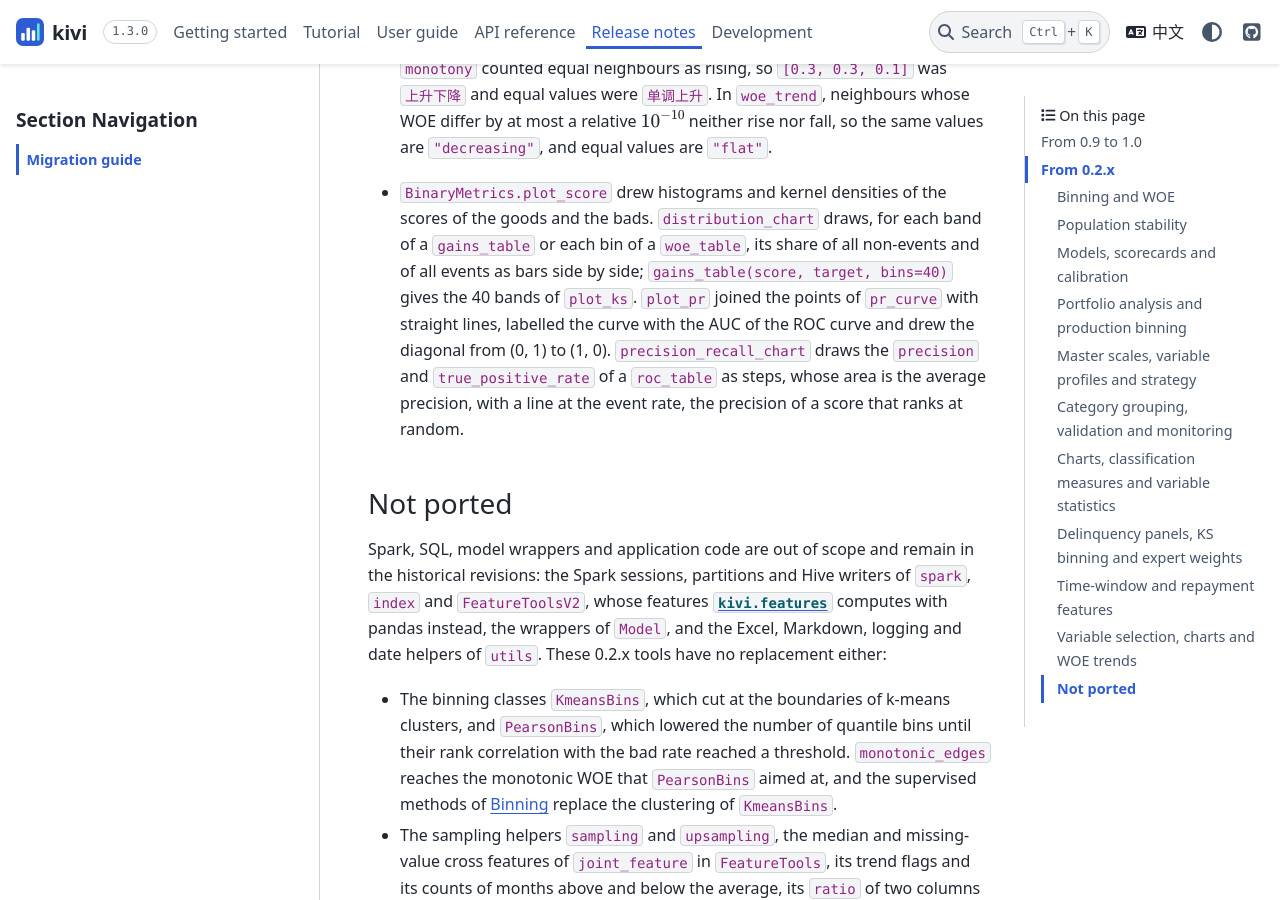
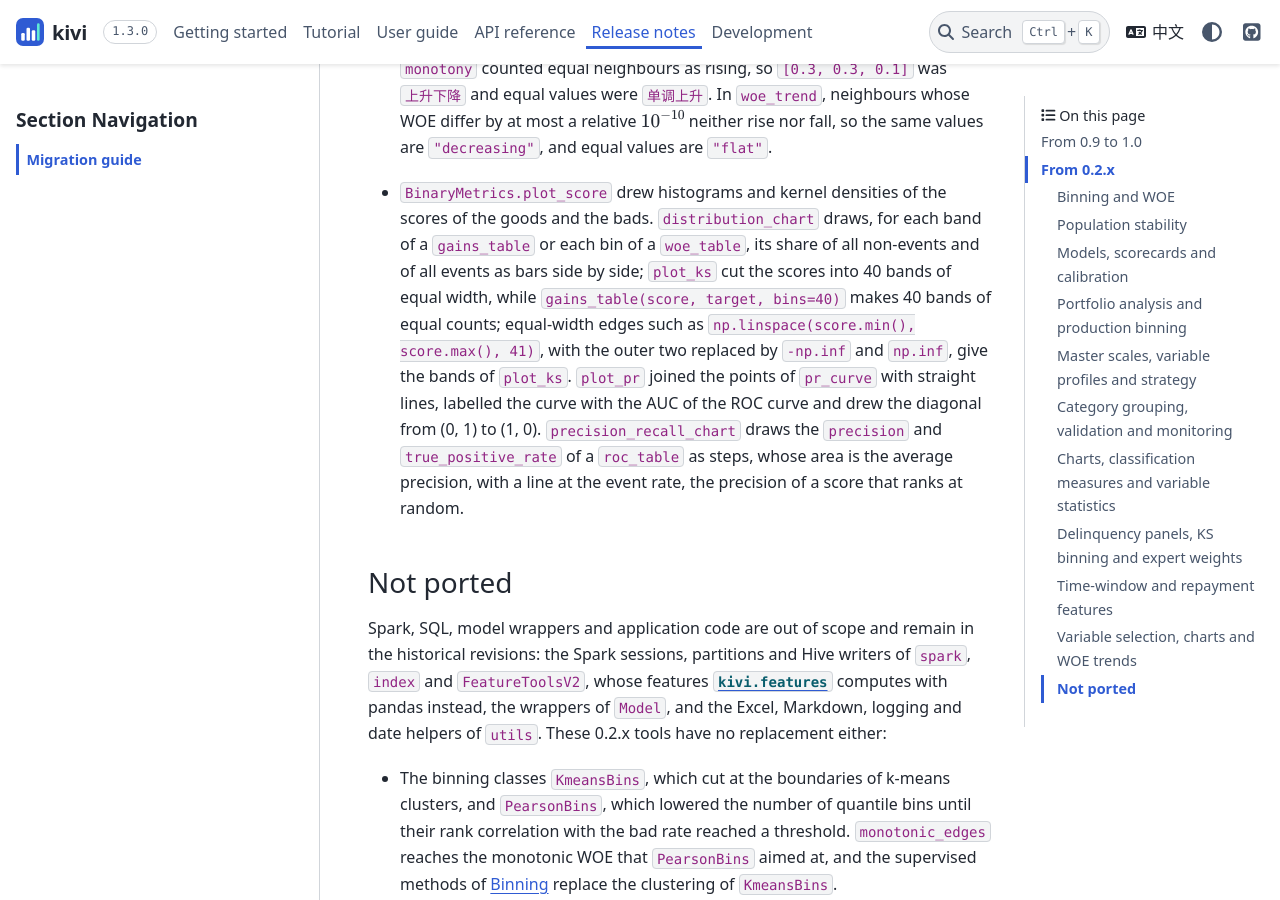
Before and after one commit to gchensy/kivi, a Sphinx documentation site: the page built from docs/release/migration.rst, in a window 1280 px wide and 900 px high, scrolled down 15970 px. Built offline with Sphinx 7.4.7 and the PyData theme 0.15.4, drawn with Linux system fonts in a browser that asks for light colours.

Commit message:
Say that plot_ks used equal-width bands
Co-Authored-By: Claude Opus 5.5 <noreply@anthropic.com>

```diff
--- a/docs/release/migration.rst
+++ b/docs/release/migration.rst
@@ -252,7 +252,7 @@ Version 1.4.0 ports the last tools of the 0.2.x selection, chart and WOE utiliti
        - ``"flat"``
 
   ``monotony`` counted equal neighbours as rising, so ``[0.3, 0.3, 0.1]`` was ``上升下降`` and equal values were ``单调上升``. In ``woe_trend``, neighbours whose WOE differ by at most a relative :math:`10^{-10}` neither rise nor fall, so the same values are ``"decreasing"``, and equal values are ``"flat"``.
-* ``BinaryMetrics.plot_score`` drew histograms and kernel densities of the scores of the goods and the bads. ``distribution_chart`` draws, for each band of a ``gains_table`` or each bin of a ``woe_table``, its share of all non-events and of all events as bars side by side; ``gains_table(score, target, bins=40)`` gives the 40 bands of ``plot_ks``. ``plot_pr`` joined the points of ``pr_curve`` with straight lines, labelled the curve with the AUC of the ROC curve and drew the diagonal from (0, 1) to (1, 0). ``precision_recall_chart`` draws the ``precision`` and ``true_positive_rate`` of a ``roc_table`` as steps, whose area is the average precision, with a line at the event rate, the precision of a score that ranks at random.
+* ``BinaryMetrics.plot_score`` drew histograms and kernel densities of the scores of the goods and the bads. ``distribution_chart`` draws, for each band of a ``gains_table`` or each bin of a ``woe_table``, its share of all non-events and of all events as bars side by side; ``plot_ks`` cut the scores into 40 bands of equal width, while ``gains_table(score, target, bins=40)`` makes 40 bands of equal counts; equal-width edges such as ``np.linspace(score.min(), score.max(), 41)``, with the outer two replaced by ``-np.inf`` and ``np.inf``, give the bands of ``plot_ks``. ``plot_pr`` joined the points of ``pr_curve`` with straight lines, labelled the curve with the AUC of the ROC curve and drew the diagonal from (0, 1) to (1, 0). ``precision_recall_chart`` draws the ``precision`` and ``true_positive_rate`` of a ``roc_table`` as steps, whose area is the average precision, with a line at the event rate, the precision of a score that ranks at random.
 
 Not ported
 ~~~~~~~~~~
```
Also changed, not shown: 1 other file.
